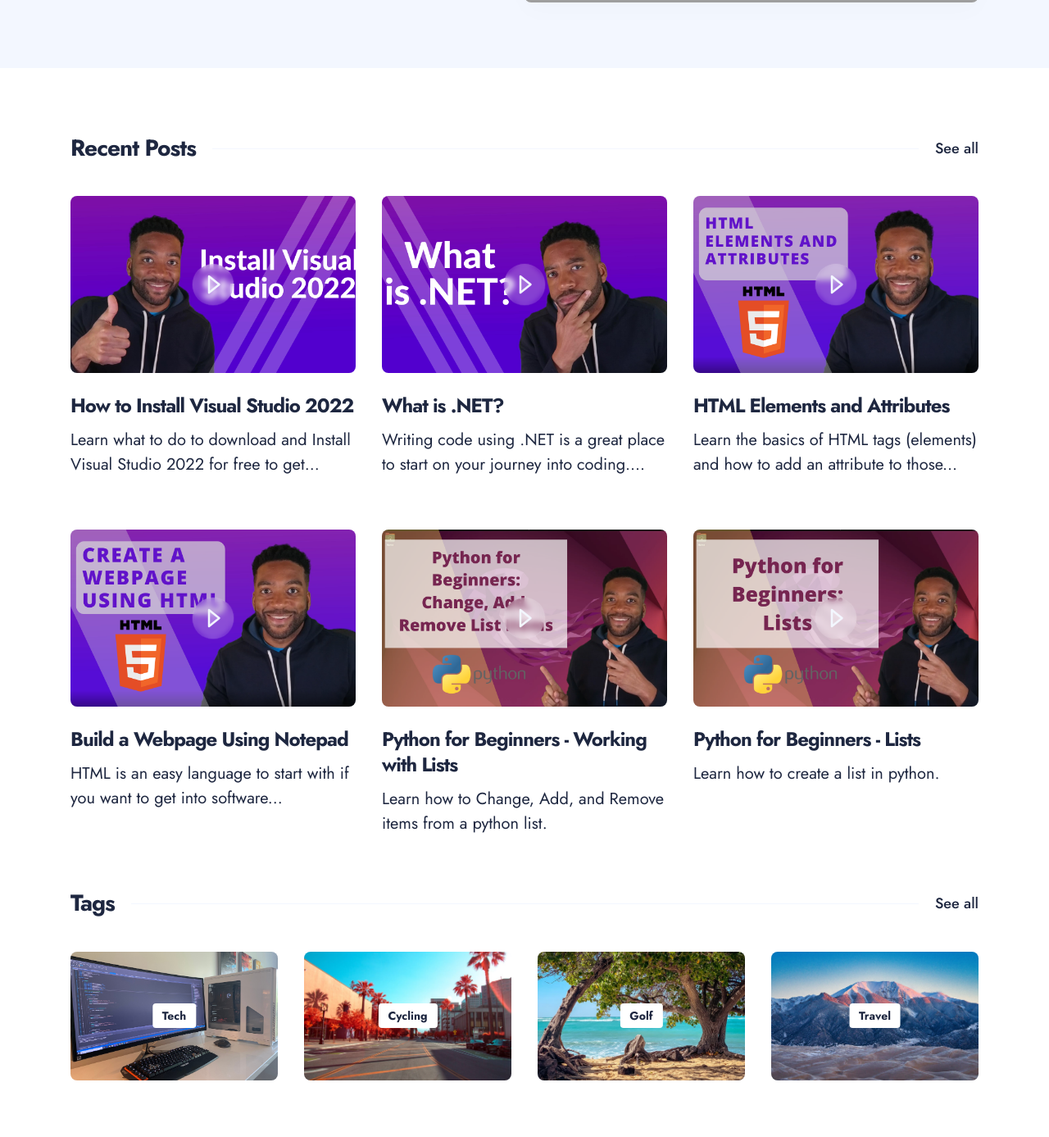
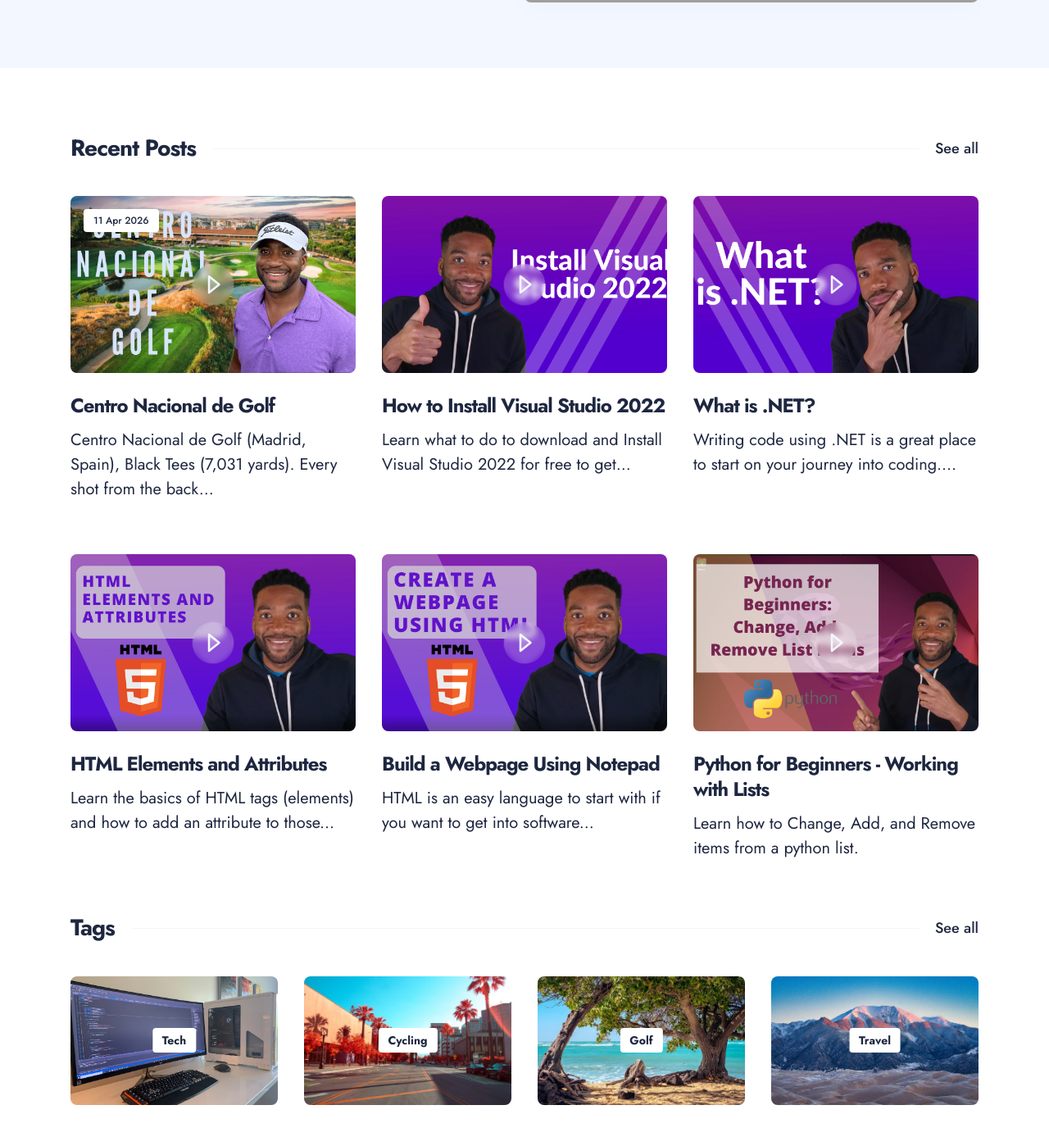
Before and after one commit to dcturbogator/dcturbogator.github.io, a Jekyll site: the page built from index.html, in a window 1280 px wide and 1400 px high, scrolled down 607 px. Shown: the top 1387 px of the window at 82% size. Built offline with Jekyll 4.4.1, drawn with Linux system fonts in a browser that asks for light colours; nearby versions of some CDN libraries; grey boxes are pictures that could not be loaded.

Commit message:
Add Centro Nacional de Golf post

```diff
--- a/_includes/footer.html
+++ b/_includes/footer.html
@@ -25,6 +25,11 @@
                                 <li class="social__item">
                                     <a class="social__link" href="https://tiktok.com/@chris.anderson" target="_blank" rel="noopener"
                                         aria-label=" link"><ion-icon name="logo-tiktok"></ion-icon></a>
+
+                                </li>
+                                    <li class="social__item">
+                                    <a class="social__link" href="https://strava.com/athletes/1457683" target="_blank" rel="noopener"
+                                        aria-label=" link"><ion-icon name="bicycle-outline"></ion-icon></a>
 
                                 </li>
                             </ul>
--- /dev/null
+++ b/_posts/2026-04-11-centro-nacional-de-golf.md
@@ -0,0 +1,12 @@
+---
+layout: post
+author: Chris Anderson
+title: Centro Nacional de Golf
+subtitle: Full 18 Holes on TopTracer
+tags: golf
+thumbnail-img: /assets/img/centronacionaldegolf.png
+published: true
+youtubeurl: https://www.youtube.com/embed/jiFQa81BMas?si=FJSGloV06VfPAgge
+---
+
+Centro Nacional de Golf (Madrid, Spain), Black Tees (7,031 yards). Every shot from the back tees. Full round, shot-by-shot played at the range using top tracer.
```
Also changed, not shown: assets/img/CentroNacionalDeGolf.png (added).
